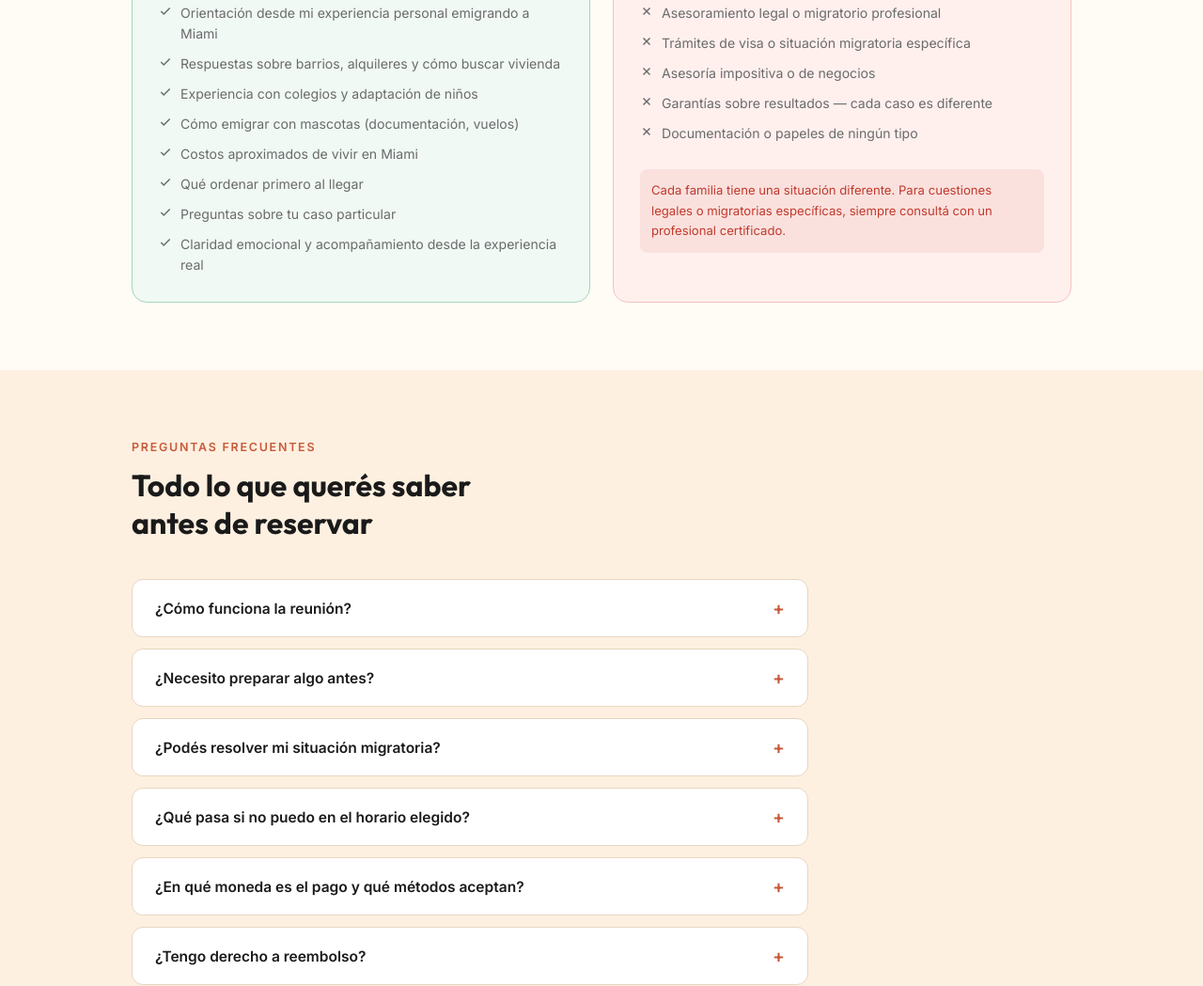
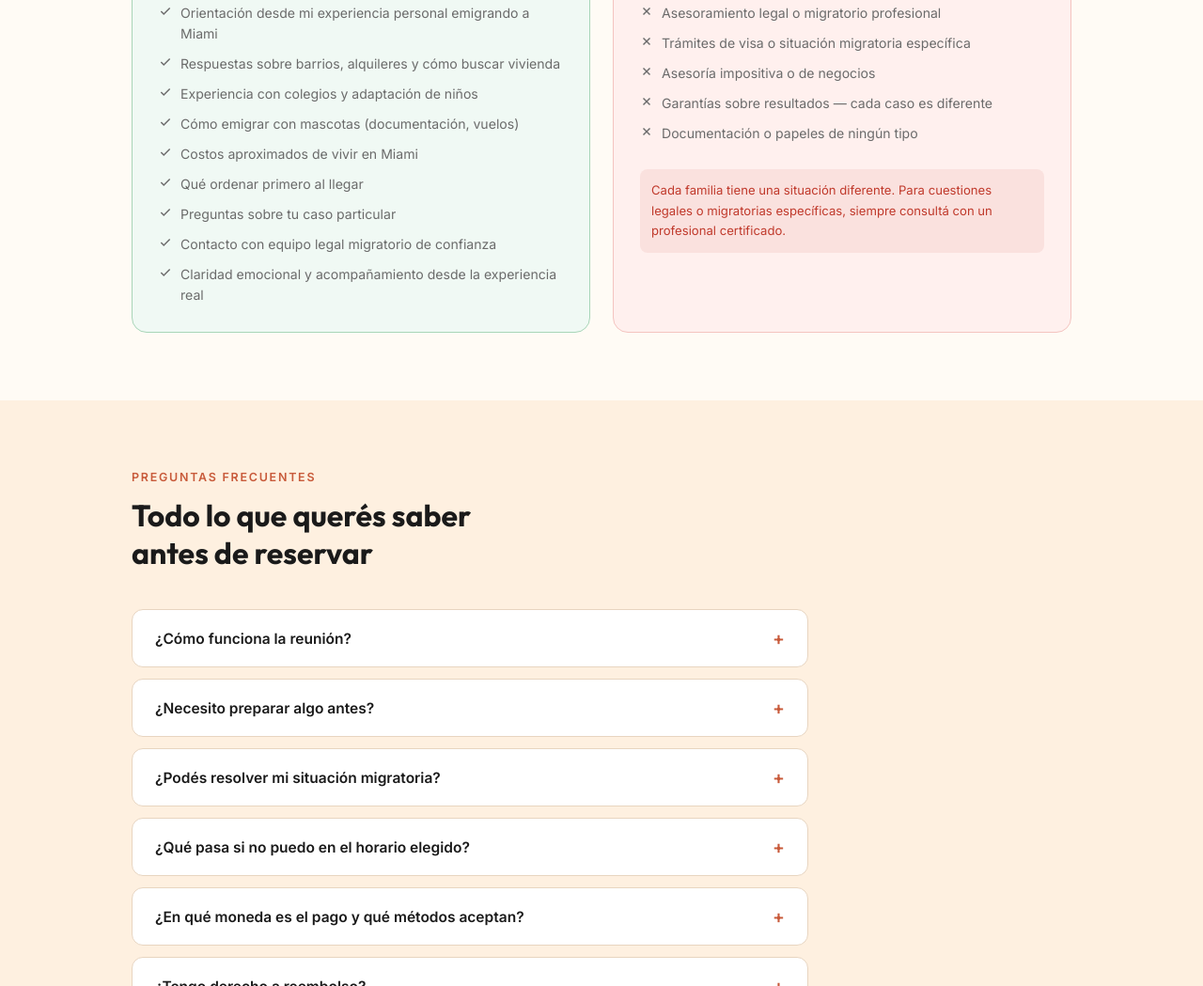
Before and after one commit to Cremaschis/ferxmiami, a plain HTML site: page reunion.html in a window 1280 px wide. Shown: the part 1902-2951 px from the top of the page at 94% size. Drawn offline with Linux system fonts and the light colour scheme.

Commit message:
Add legal contact to reunion includes section

```diff
--- a/reunion.html
+++ b/reunion.html
@@ -633,6 +633,7 @@
           <li><span class="mark"><svg width="14" height="14" viewBox="0 0 24 24" fill="none" stroke="currentColor" stroke-width="2.5"><polyline points="20 6 9 17 4 12"/></svg></span><span>Costos aproximados de vivir en Miami</span></li>
           <li><span class="mark"><svg width="14" height="14" viewBox="0 0 24 24" fill="none" stroke="currentColor" stroke-width="2.5"><polyline points="20 6 9 17 4 12"/></svg></span><span>Qué ordenar primero al llegar</span></li>
           <li><span class="mark"><svg width="14" height="14" viewBox="0 0 24 24" fill="none" stroke="currentColor" stroke-width="2.5"><polyline points="20 6 9 17 4 12"/></svg></span><span>Preguntas sobre tu caso particular</span></li>
+          <li><span class="mark"><svg width="14" height="14" viewBox="0 0 24 24" fill="none" stroke="currentColor" stroke-width="2.5"><polyline points="20 6 9 17 4 12"/></svg></span><span>Contacto con equipo legal migratorio de confianza</span></li>
           <li><span class="mark"><svg width="14" height="14" viewBox="0 0 24 24" fill="none" stroke="currentColor" stroke-width="2.5"><polyline points="20 6 9 17 4 12"/></svg></span><span>Claridad emocional y acompañamiento desde la experiencia real</span></li>
         </ul>
       </div>
```
